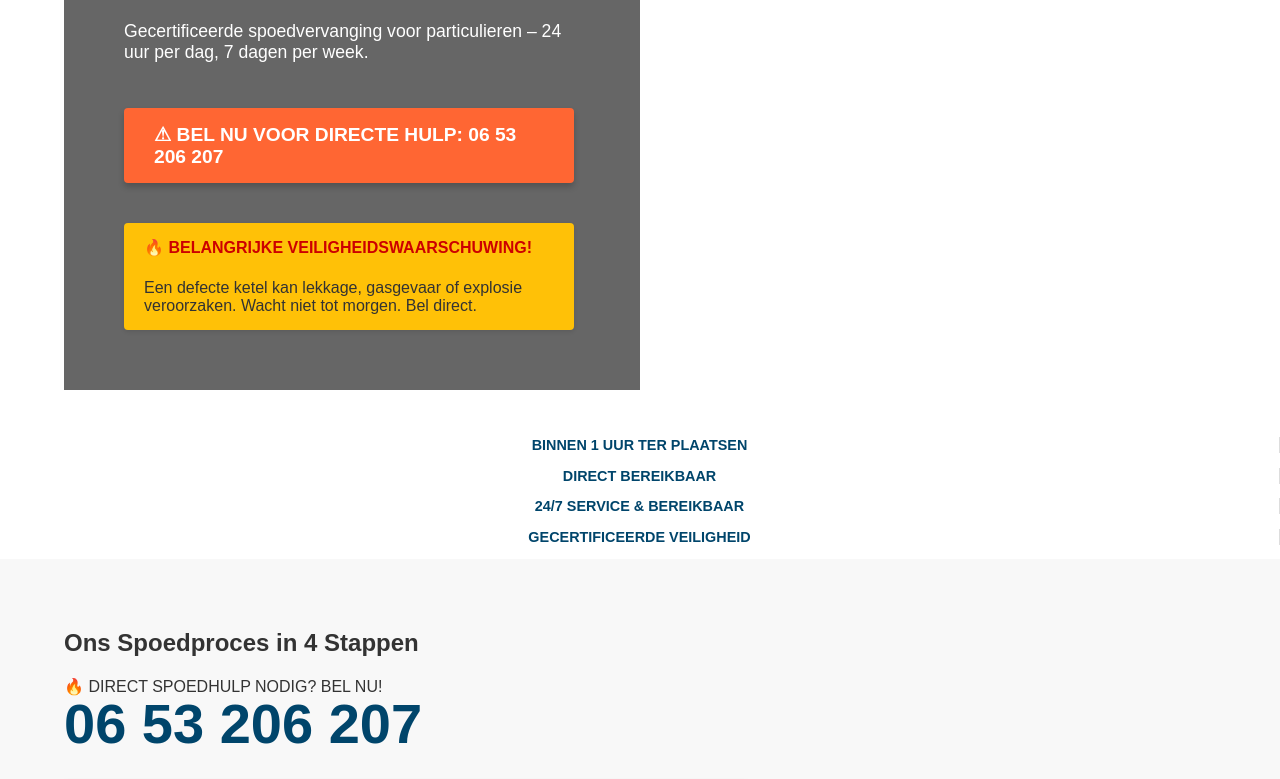
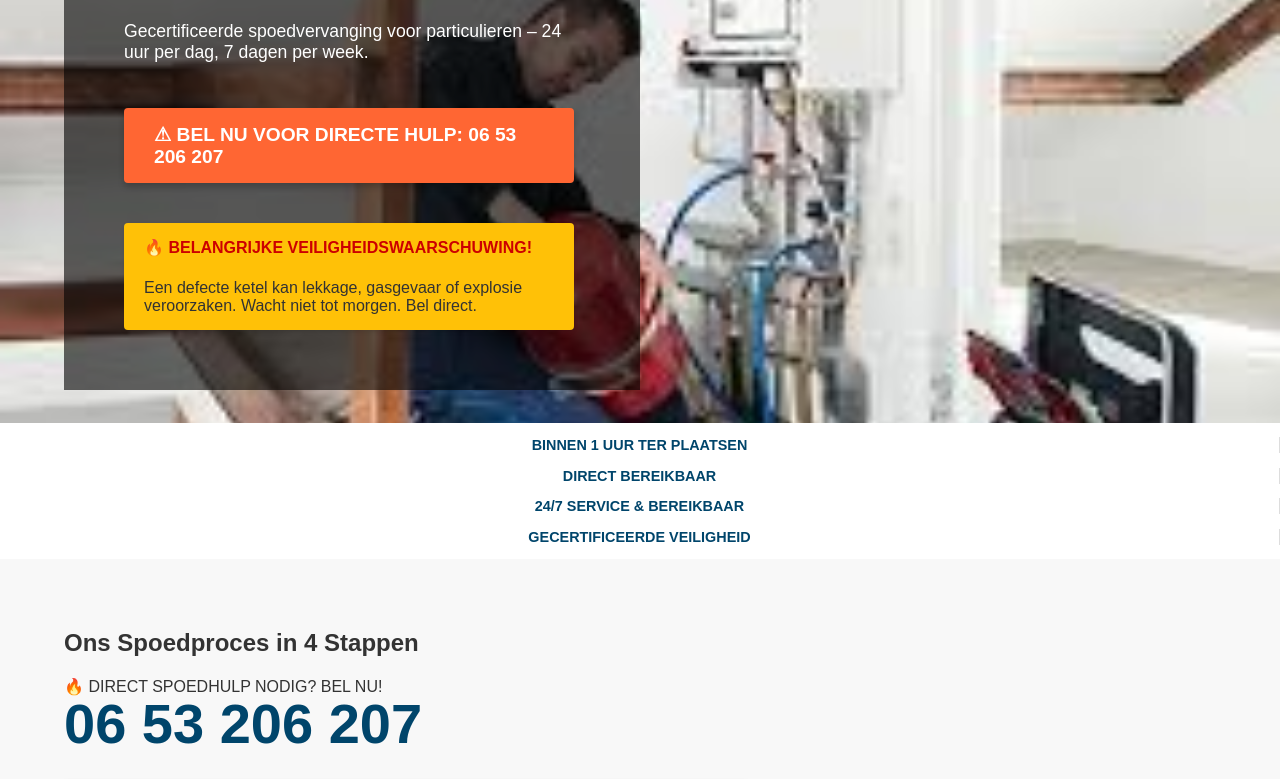
Before and after one commit to hermanzwakhoven1999-cloud/www.spoeddienstverlening.nl, a plain HTML site: page index.html in a window 1280 px wide. Shown: the part 312-1091 px from the top of the page. Drawn offline with Linux system fonts and the light colour scheme.

Commit message:
Update style.css

```diff
--- a/style.css
+++ b/style.css
@@ -99,7 +99,7 @@ body {
 
 /* 2. HERO SECTIE */
 .hero-section {
-    background-image: url('hero-banner.jpg');
+    background-image: url('hero.jpg');
     background-size: cover;
     background-position: right center;
     height: 520px;
```
